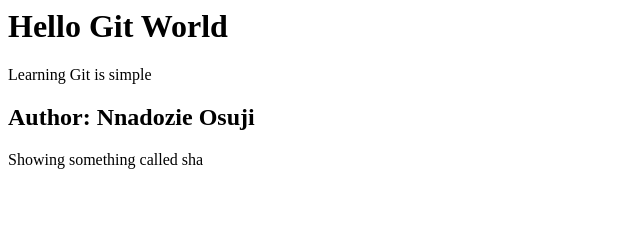
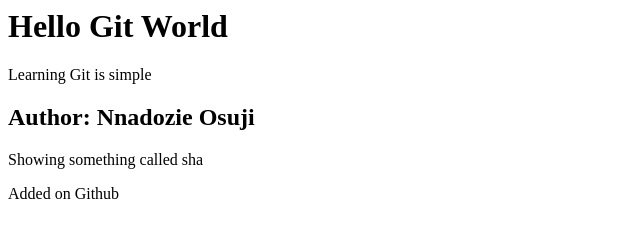
Before and after one commit to mandozy/GitGitMasterClass, a plain HTML site: page Index.html in a window 1280 px wide. Shown: the whole page, without its empty margins (0-640 px from the left). Drawn offline with Linux system fonts and the light colour scheme.

Commit message:
Update Index.html

```diff
--- a/Index.html
+++ b/Index.html
@@ -8,3 +8,6 @@
 <div>
     <p>Showing something called sha</p>
 </div>
+ <div>
+    <p>Added on Github</p>
+</div>
```
